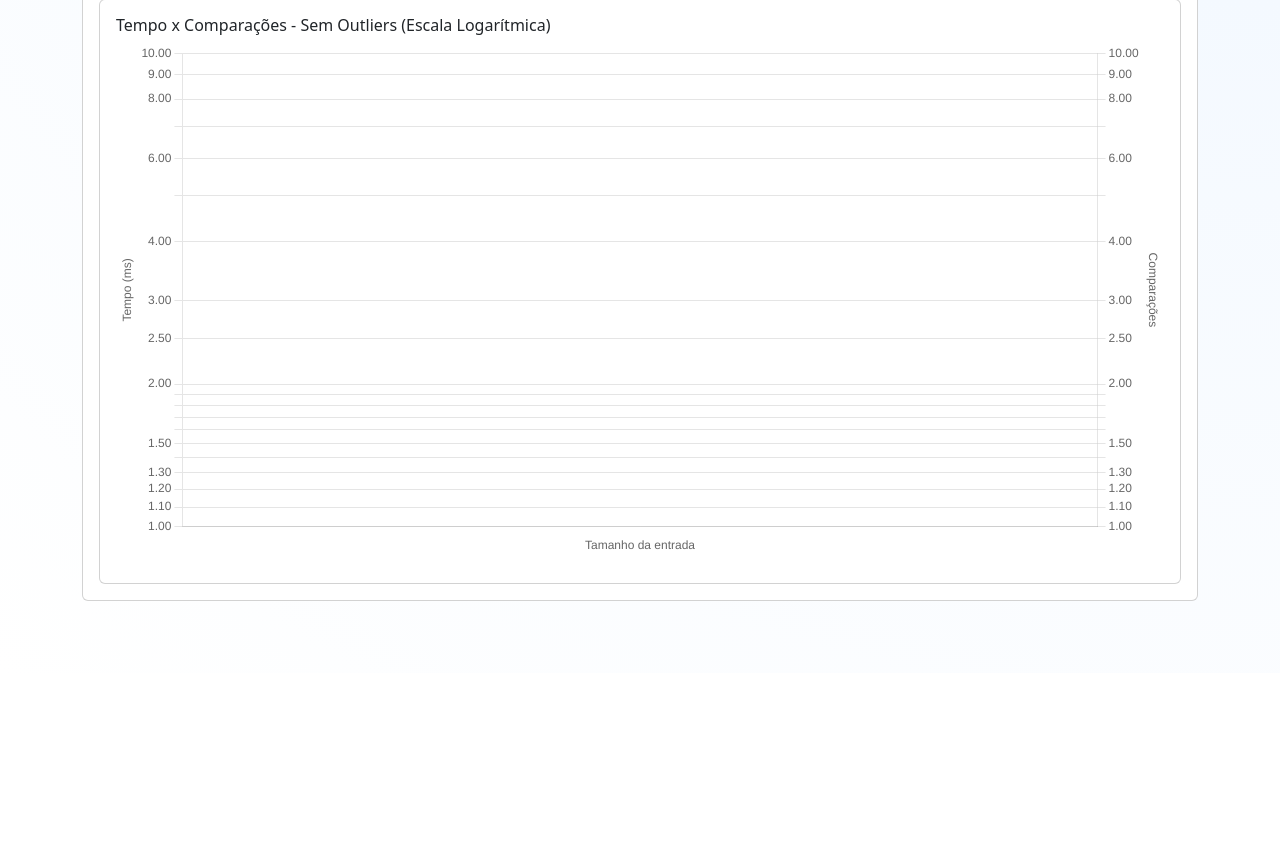
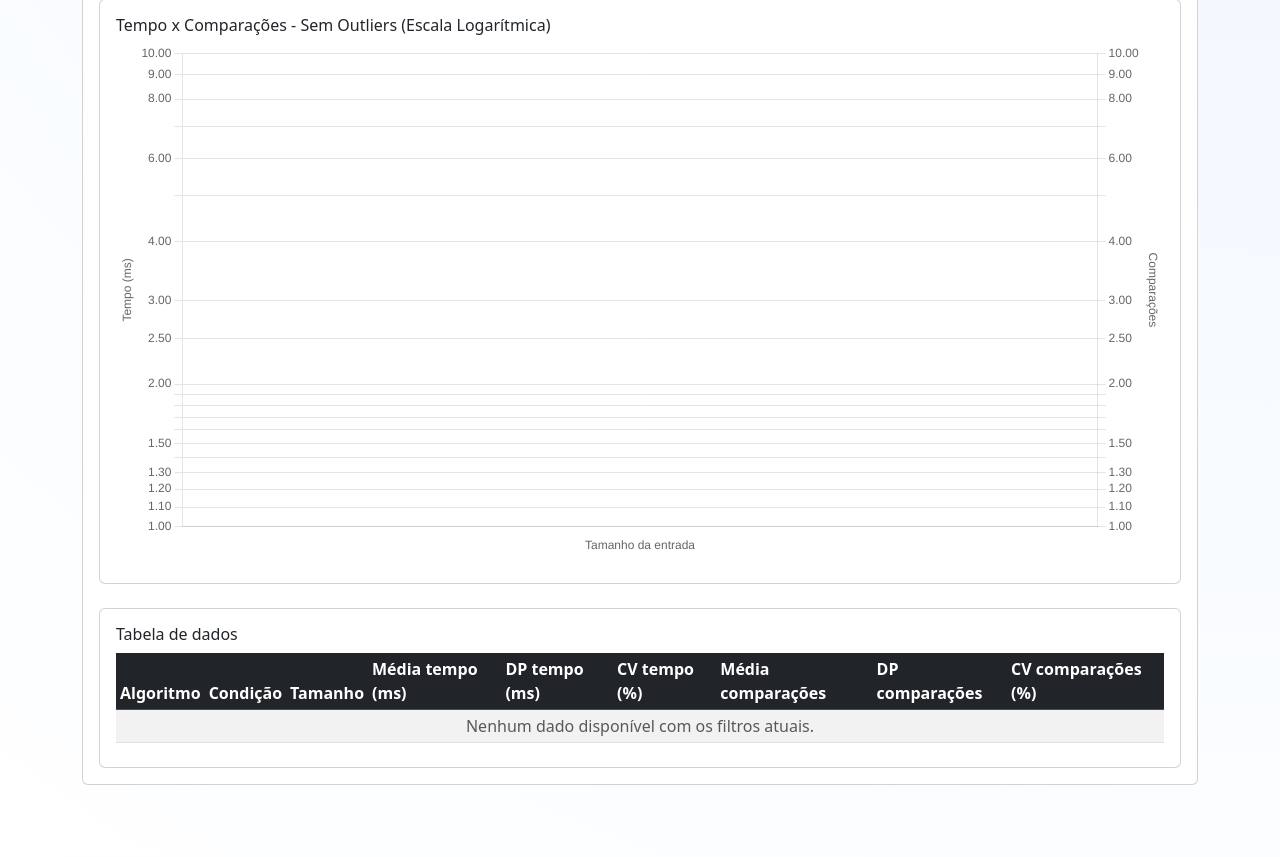
Before and after one commit to diegocordeiro/trabalho_algoritmos_ordenacao, a Django app: page /comparar/ in a window 1280 px wide. Shown: the part 924-1781 px from the top of the page. Before the commit the page ends 1525 px from the top, so only its background shows below. Run offline with Django 5.2, Linux system fonts and the light colour scheme; tables that the repository leaves empty hold one stand-in row (values such as "Sample post").

Commit message:
Inserir tabela comparativa entre os algoritmos

```diff
--- a/templates/benchmark/comparar_algoritmos.html
+++ b/templates/benchmark/comparar_algoritmos.html
@@ -46,10 +46,36 @@
     </div>
 
     <!-- GRÁFICO SEM OUTLIERS -->
-    <div class="card">
+    <div class="card mb-4">
       <div class="card-body">
         <h3 class="h6">Tempo x Comparações - Sem Outliers (Escala Logarítmica)</h3>
         <canvas id="graficoComparacaoSemOutliers"></canvas>
+      </div>
+    </div>
+
+    <!-- TABELA SEM OUTLIERS -->
+    <div class="card">
+      <div class="card-body">
+        <h3 class="h6">Tabela de dados</h3>
+        <div class="table-responsive" style="max-height: 600px; overflow-y: auto;">
+          <table class="table table-striped table-sm table-hover mb-0">
+            <thead class="table-dark sticky-top">
+              <tr>
+                <th>Algoritmo</th>
+                <th>Condição</th>
+                <th>Tamanho</th>
+                <th>Média tempo (ms)</th>
+                <th>DP tempo (ms)</th>
+                <th>CV tempo (%)</th>
+                <th>Média comparações</th>
+                <th>DP comparações</th>
+                <th>CV comparações (%)</th>
+              </tr>
+            </thead>
+            <tbody id="tabelaSemOutliers"></tbody>
+          </table>
+        </div>
+        <div id="resumoTabela" class="small text-muted mt-2"></div>
       </div>
     </div>
 
@@ -70,6 +96,7 @@ const btnAtualizarComparacaoEl = document.getElementById('btnAtualizarComparacao
 
 let graficoComparacao = null;
 let graficoSemOutliers = null;
+let filtradosGlobal = [];
 
 /* =========================
    UTILITÁRIOS
@@ -106,6 +133,8 @@ function montarComparacaoGrandes() {
     item.tamanho >= tamanhoMinimo &&
     (condicao === '__todas__' || item.condicao === condicao)
   );
+
+  filtradosGlobal = filtrados;
 
   const tamanhos = [...new Set(filtrados.map(i => i.tamanho))]
     .sort((a, b) => a - b);
@@ -404,6 +433,55 @@ function montarComparacaoGrandes() {
     `${filtrados.length} pontos | ${mapaSeries.size} algoritmos | ` +
     `Tempo total: ${totalTempo.toLocaleString('pt-BR', { maximumFractionDigits: 2 })} ms | ` +
     `Comparações totais: ${totalComparacoes.toLocaleString('pt-BR')}`;
+
+  montarTabelaSemOutliers();
+}
+
+/* =========================
+   TABELA SEM OUTLIERS
+========================= */
+function montarTabelaSemOutliers() {
+  const tbody = document.getElementById('tabelaSemOutliers');
+  const resumoEl = document.getElementById('resumoTabela');
+
+  if (!filtradosGlobal.length) {
+    tbody.innerHTML = '<tr><td colspan="9" class="text-center text-muted">Nenhum dado disponível com os filtros atuais.</td></tr>';
+    resumoEl.textContent = '';
+    return;
+  }
+
+  // Ordenar por algoritmo, depois condicao, depois tamanho
+  const ordenados = [...filtradosGlobal].sort((a, b) => {
+    if (a.algoritmo !== b.algoritmo) return a.algoritmo.localeCompare(b.algoritmo);
+    if (a.condicao !== b.condicao) return a.condicao.localeCompare(b.condicao);
+    return a.tamanho - b.tamanho;
+  });
+
+  const fmt = (val, decimais = 2) =>
+    val != null
+      ? Number(val).toLocaleString('pt-BR', {
+          minimumFractionDigits: decimais,
+          maximumFractionDigits: decimais
+        })
+      : '-';
+
+  let html = '';
+  for (const item of ordenados) {
+    html += '<tr>';
+    html += `<td><strong>${item.algoritmo}</strong></td>`;
+    html += `<td>${item.condicao}</td>`;
+    html += `<td>${Number(item.tamanho).toLocaleString('pt-BR')}</td>`;
+    html += `<td>${fmt(item.media_tempo_ms_filt)}</td>`;
+    html += `<td>${fmt(item.desvio_tempo_ms_filt)}</td>`;
+    html += `<td>${fmt(item.cv_tempo_pct_filt)}</td>`;
+    html += `<td>${fmt(item.media_comparacoes_filt, 0)}</td>`;
+    html += `<td>${fmt(item.desvio_comparacoes_filt, 0)}</td>`;
+    html += `<td>${fmt(item.cv_comparacoes_pct_filt)}</td>`;
+    html += '</tr>';
+  }
+
+  tbody.innerHTML = html;
+  resumoEl.textContent = `${ordenados.length} linhas exibidas (dados sem outliers)`;
 }
 
 btnAtualizarComparacaoEl.addEventListener('click', montarComparacaoGrandes);
```
Also changed, not shown: banco_13_rodadas.sqlite3 (deleted).
